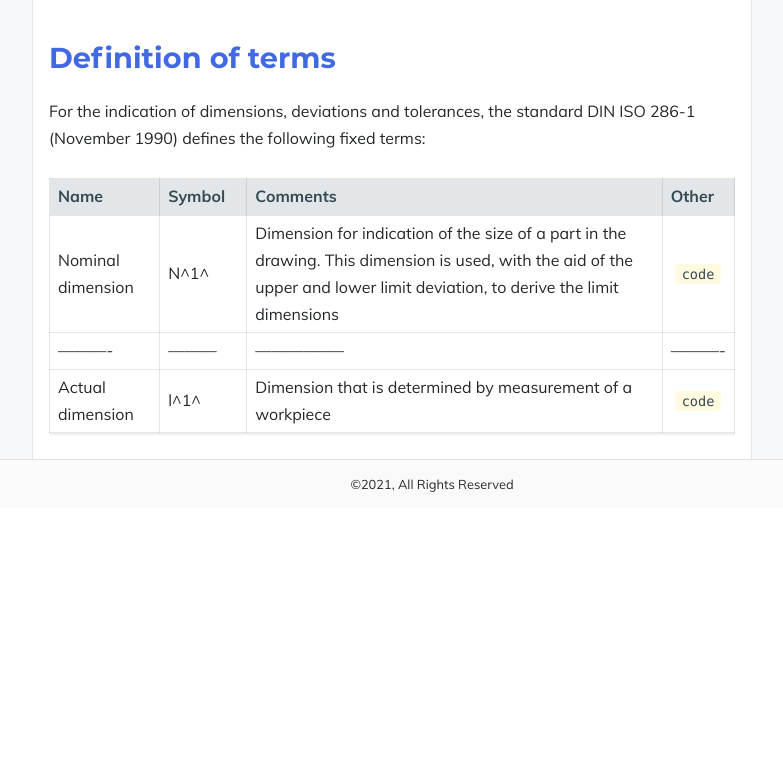
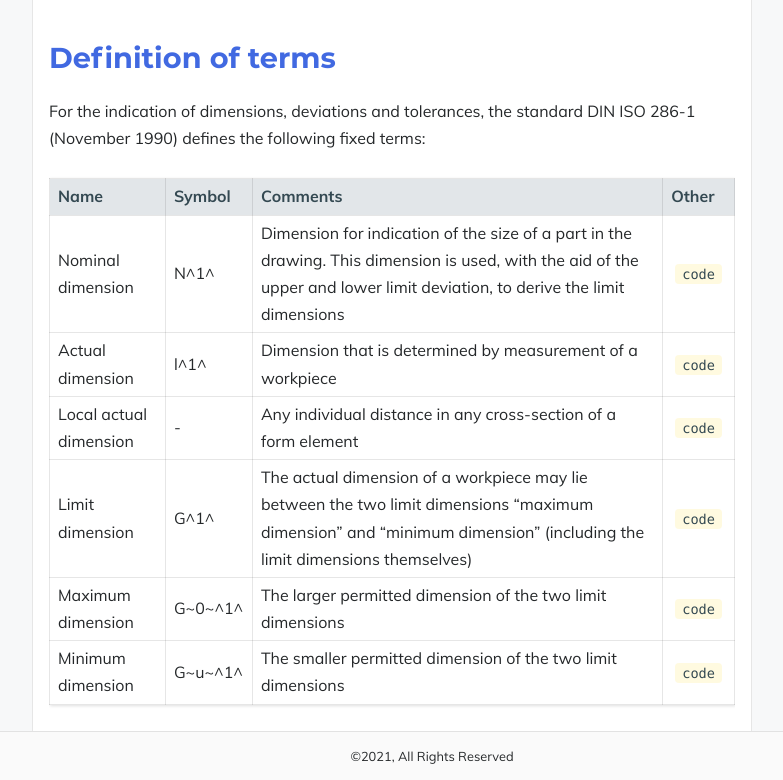
Before and after one commit to TechnicalToolbox/technicaltoolbox.github.io, a browser extension: page mechanical/tolerancesfits/tolerances/index.html in a window 1280 px wide. Shown: the part 1680-2460 px from the top of the page, without its empty margins (208-991 px from the left). Before the commit the page ends 2188 px from the top, so only its background shows below. Drawn offline with Linux system fonts and the light colour scheme.

Commit message:
tolerances

```diff
--- a/mechanical/tolerancesfits/tolerances/index.html
+++ b/mechanical/tolerancesfits/tolerances/index.html
@@ -1761,15 +1761,33 @@ H3{color:royalblue}
 <td><code>code</code></td>
 </tr>
 <tr>
-<td>&mdash;&mdash;&mdash;-</td>
-<td>&mdash;&mdash;&mdash;</td>
-<td>&mdash;&mdash;&mdash;&mdash;&mdash;&ndash;</td>
-<td>&mdash;&mdash;&mdash;-</td>
-</tr>
-<tr>
 <td>Actual dimension</td>
 <td>l^1^</td>
 <td>Dimension that is determined by measurement of a workpiece   </td>
+<td><code>code</code></td>
+</tr>
+<tr>
+<td>Local actual dimension</td>
+<td>-</td>
+<td>Any individual distance in any cross-section of a form element   </td>
+<td><code>code</code></td>
+</tr>
+<tr>
+<td>Limit dimension</td>
+<td>G^1^</td>
+<td>The actual dimension of a workpiece may lie between the two limit dimensions “maximum dimension” and “minimum dimension” (including the limit dimensions themselves)   </td>
+<td><code>code</code></td>
+</tr>
+<tr>
+<td>Maximum dimension</td>
+<td>G~0~^1^</td>
+<td>The larger permitted dimension of the two limit dimensions   </td>
+<td><code>code</code></td>
+</tr>
+<tr>
+<td>Minimum dimension</td>
+<td>G~u~^1^</td>
+<td>The smaller permitted dimension of the two limit dimensions   </td>
 <td><code>code</code></td>
 </tr>
 </tbody>
```
Also changed, not shown: index.json (+1 -1 lines).
